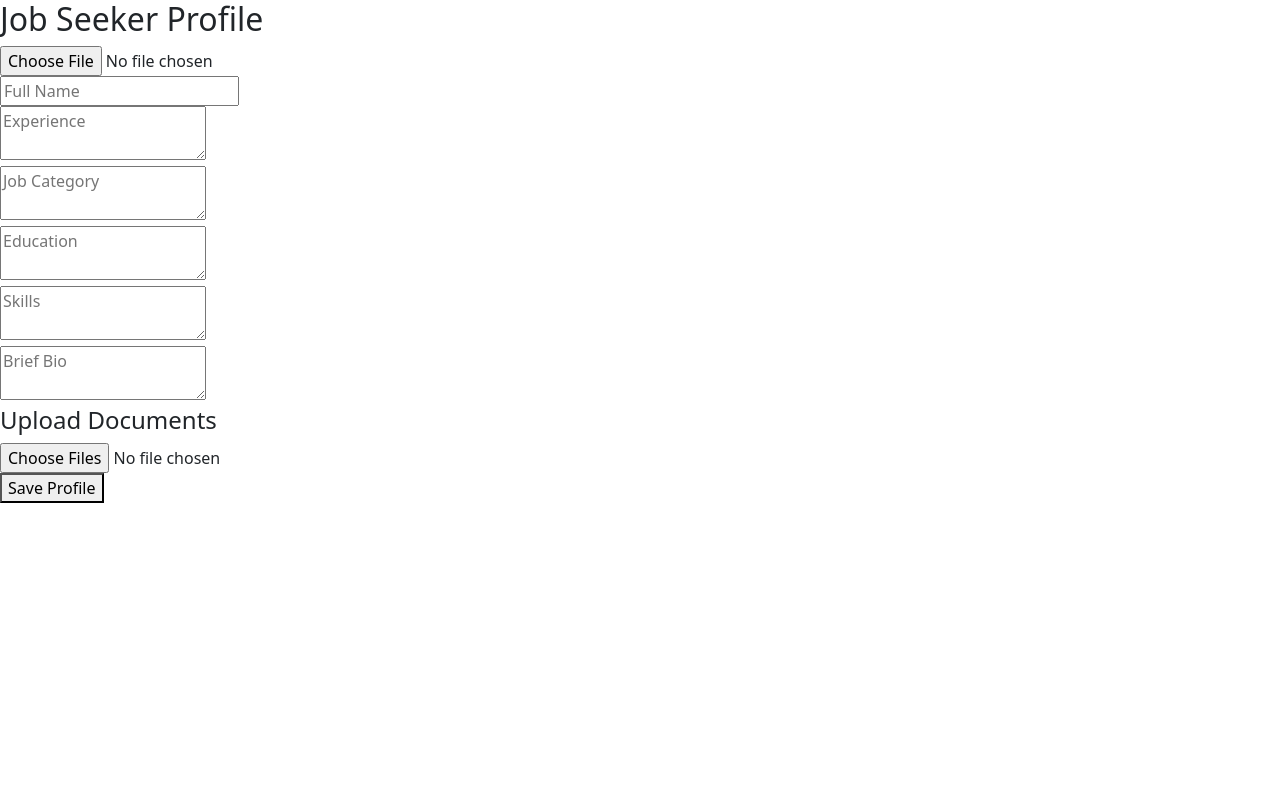
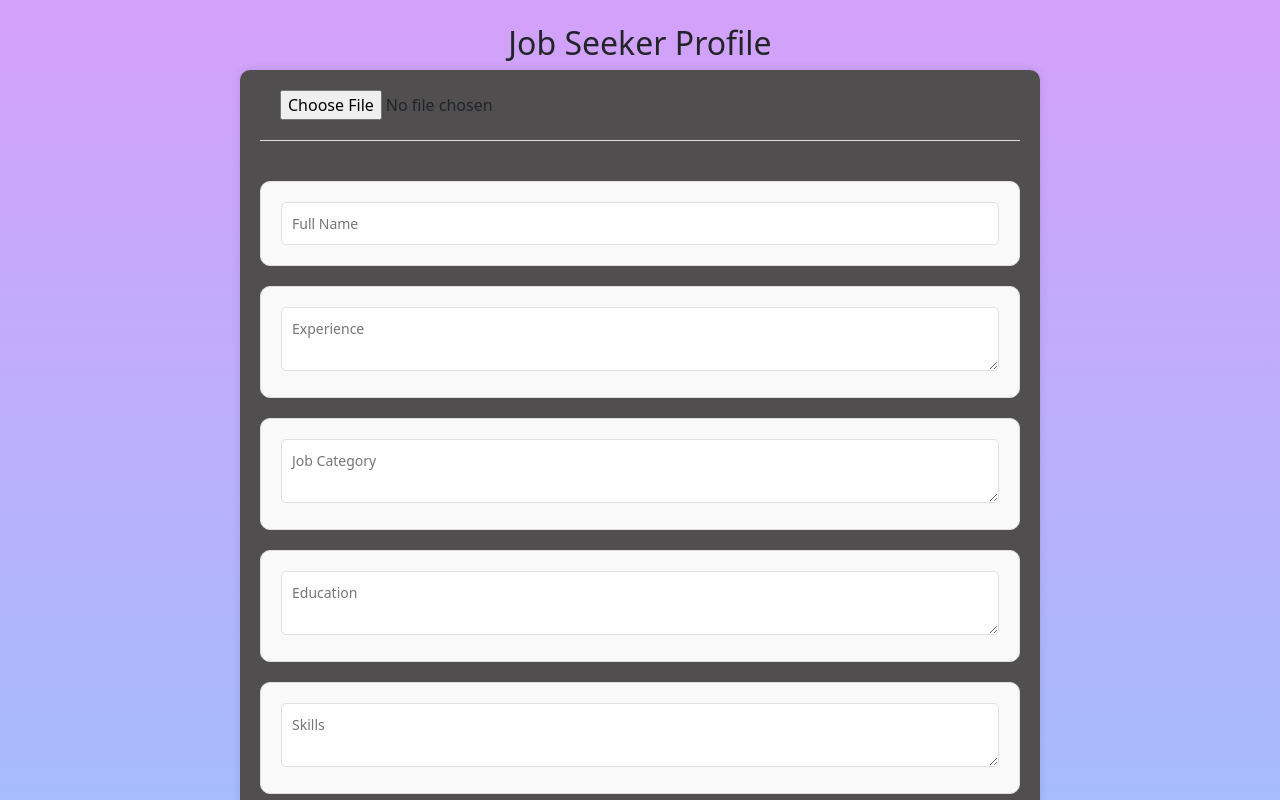
Before and after one commit to Pulse-Programmer/Main-Project-Frontend, a React (Create React App) app: page /jobseeker-profile in a window 1280 px wide. Shown: the top 800 px of the page. Built offline with nearby package versions, Linux system fonts and the light colour scheme.

Commit message:
intial commit

```diff
--- /dev/null
+++ b/src/CSS/profiles-css/jobseeker.css
@@ -0,0 +1,114 @@
+.authict-page {
+  text-align: center;
+  background: linear-gradient(to bottom, #d4a0f9, #8fcaff);
+  height: 150vh;
+  display: flex;
+  flex-direction: column;
+  justify-content: center;
+  align-items: center;
+}
+
+.authic-page {
+  width: 100%;
+  max-width: 800px;
+  margin: 0 auto;
+  background: rgb(80, 78, 78);
+  border-radius: 10px;
+  box-shadow: 0 0 10px rgba(0, 0, 0, 0.1);
+  padding: 20px;
+}
+
+.profile-form {
+  display: flex;
+  flex-direction: column;
+  gap: 20px;
+}
+
+.profile-header {
+  display: flex;
+  align-items: center;
+  gap: 20px;
+  border-bottom: 1px solid #e0e0e0;
+  padding-bottom: 20px;
+  margin-bottom: 20px;
+}
+
+.hidden-input {
+  display:flex;
+}
+
+.profile-picture {
+  width: 100px;
+  height: 100px;
+  border-radius: 50%;
+  object-fit: cover;
+  display: flex;
+}
+
+/* .profile-info {
+  flex-grow: 1;
+}
+
+.profile-name {
+  margin: 0;
+  font-size: 24px;
+}
+
+.profile-title {
+  margin: 0;
+  font-size: 16px;
+  color: #666;
+} */
+
+.profile-card {
+  padding: 20px;
+  border-radius: 10px;
+  background: #f9f9f9;
+  border: 1px solid #e0e0e0;
+  position: relative;
+}
+
+.card-title {
+  margin: 0 0 10px;
+  font-size: 18px;
+}
+
+.card-content {
+  width: 100%;
+  padding: 10px;
+  border: 1px solid #e0e0e0;
+  border-radius: 5px;
+  background: white;
+  font-size: 14px;
+  line-height: 1.5;
+
+}
+
+.add-button {
+  position: absolute;
+  top: 20px;
+  right: 20px;
+  background: none;
+  border: none;
+  color: #007bff;
+  cursor: pointer;
+}
+
+.save-button {
+  padding: 10px 20px;
+  font-size: 16px;
+  background: #007bff;
+  color: white;
+  border: none;
+  border-radius: 5px;
+  cursor: pointer;
+}
+
+.save-button:hover {
+  background: #0056b3;
+}
+
+.document-name {
+  margin-top: 10px;
+  font-size: 14px;
+}
--- a/src/components/Profiles/JobSeekerProfile.jsx
+++ b/src/components/Profiles/JobSeekerProfile.jsx
@@ -1,5 +1,6 @@
 import React, { useState } from 'react';
 import { useLocation } from 'react-router-dom';
+import '../../CSS/profiles-css/jobseeker.css'
 
 function JobSeekerProfile() {
   const location = useLocation();
@@ -234,7 +235,7 @@ function JobSeekerProfile() {
             <textarea
               className="card-content"
               name="bio"
-              placeholder="Brief Bio"
+              placeholder=" Bio"
               value={formValues.bio}
               onChange={handleInputChange}
               required
@@ -257,7 +258,7 @@ function JobSeekerProfile() {
               </p>
             )}
           </div>
-          <button type="submit">Save Profile</button>
+          <button type="submit" className='save-button'>Save Profile</button>
         </form>
       </div>
       <br />
@@ -271,7 +272,7 @@ function JobSeekerProfile() {
               <p>Education: {profile.education}</p>
               <p>Skills: {profile.skills}</p>
               <p>Bio: {profile.bio}</p>
-              <button onClick={() => handleUpdateProfile(profile.id)}>Edit Profile</button>
+              <button onClick={() => handleUpdateProfile(profile.id)} className='add-button'>Edit Profile</button>
             </div>
           ))}
         </div>
```
